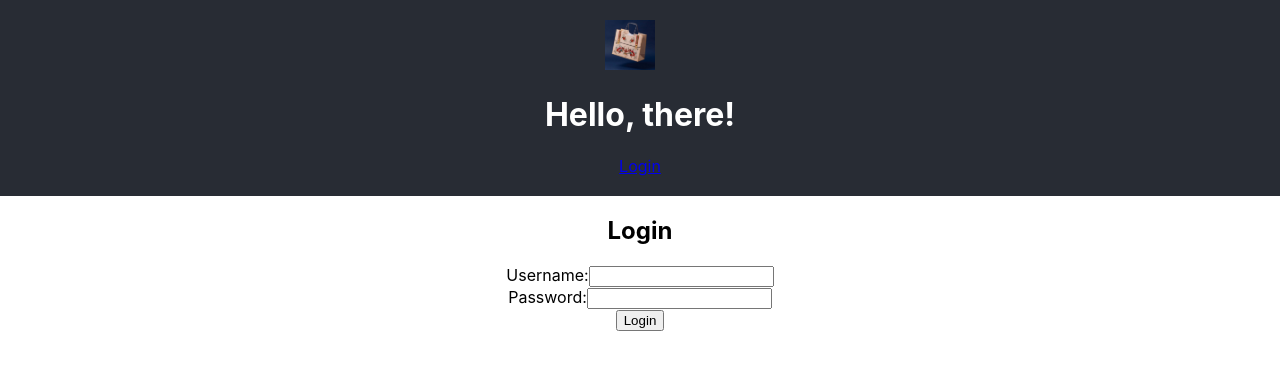
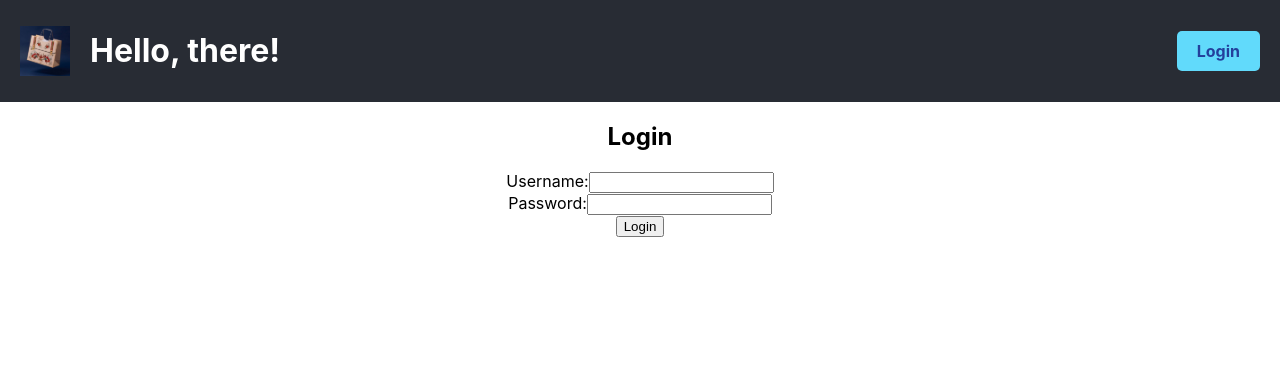
Before and after one commit to poonamrp3/ecommerce-app, a React (Create React App) app: page /login in a window 1280 px wide. Shown: the top 370 px of the page. Built offline with nearby package versions, Linux system fonts and the light colour scheme.

Commit message:
Login Button

```diff
--- a/src/App.js
+++ b/src/App.js
@@ -12,6 +12,12 @@ import "./App.css";
 
 function App() {
   const [isLoggedIn, setIsLoggedIn] = useState(false);
+  const [username, setUsername] = useState("");
+
+  const handleLogin = (username) => {
+    setIsLoggedIn(true);
+    setUsername(username);
+  }
   const categories = ["Electronics", "Clothing", "Books"];
   const products = {
     Electronics: [
@@ -36,14 +42,14 @@ function App() {
   return (
     <Router>
       <div className="App">
-        <Header />
+        <Header isLoggedIn={isLoggedIn} username={username}/>
         <Routes>
           <Route path="/" element={<CategoryList categories={categories} />} />
           <Route path="/category/:categoryName" element={<ProductList products={products} />} />
           <Route path="/product/:productId" element={<ProductDetail products={products} />} />
-          <Route path="/login" element={<Login onLogin={setIsLoggedIn}/>}/>
+          <Route path="/login" element={<Login onLogin={handleLogin}/>}/>
+          <Route path="/account-details" element={<AccountDetails username={username}/>}/>
         </Routes>
-        {isLoggedIn && <AccountDetails account={account}/>}
       </div>
     </Router>
   );
--- a/src/components/AccountDetails.js
+++ b/src/components/AccountDetails.js
@@ -1,9 +1,8 @@
-const AccountDetails = ({account}) => {
+const AccountDetails = ({username}) => {
     return(
         <div className='account-details'>
             <h2>Account Details</h2>
-            <p>Name: {account.name}</p>
-            <p>Email: {account.email}</p>
+            <p>Name: {username}</p>
         </div>
     );
 };
--- a/src/components/Header.js
+++ b/src/components/Header.js
@@ -2,14 +2,21 @@ import React from "react";
 import {Link} from "react-router-dom";
 import logo from '../assets/bag.jpg';
 
-const Header = () => {
+const Header = ({isLoggedIn, username}) => {
    return (
-    <header>
-        <img src={logo} style={styles.logo} alt="Logo"/>
-        <h1>Hello, there!</h1>
-        <nav>
-          <Link to="/login">Login</Link>
-        </nav>
+    <header style={styles.header}>
+      <img src={logo} style={styles.logo} alt="logo"/>
+      <h1 style={styles.title}>Hello, there!</h1>
+      <nav style={styles.nav}>
+        {isLoggedIn ? (
+          <>
+          <span style={styles.greeting}>Hello, {username}</span>
+          <Link to="/account-details" style={styles.accountButton}>Account</Link>
+          </>
+        ):(
+          <Link to="/login" style={styles.loginButton}>Login</Link>
+        )}
+      </nav>
     </header>
    );
 }
@@ -18,13 +25,45 @@ const styles = {
     header: {
       display: 'flex',
       alignItems: 'center',
+      justifyContent:'space-between',
       backgroundColor: '#282c34',
-      padding: '10px',
+      padding: '10px 20px',
       color: 'white'
     },
     logo: {
       height: '50px',
       marginRight: '20px'
+    },
+    title:{
+      flex:1,
+      textAlign:'left'
+    },
+    nav:{
+      marginLeft:'auto'
+    },
+    loginButton:{
+      backgroundColor:'#61dafb',
+      color:'#23409c',
+      padding:'10px 20px',
+      textDecoration: 'none',
+      borderRadius: '5px',
+      fontWeight: 'bold',
+      border:'none',
+      cursor:'pointer'
+    },
+    greeting:{
+      marginRight: '10px',
+      fontWeight: 'bold'
+    },
+    accountButton:{
+      backgroundColor:'#61dafb',
+      color:'#23409c',
+      padding:'10px 20px',
+      textDecoration:'none',
+      borderRadius:'5px',
+      fontWeight:'bold',
+      border:'none',
+      cursor:'pointer'
     }
   };
 
--- a/src/components/Login.js
+++ b/src/components/Login.js
@@ -9,7 +9,7 @@ const Login = ({onLogin}) => {
     const handleSubmit = (e) => {
         e.preventDefault();
         if(username === "admin" && password === "password"){
-            onLogin(true);
+            onLogin(username);
             navigate("/");
         } else {
             alert("Invalid username or password");
```
